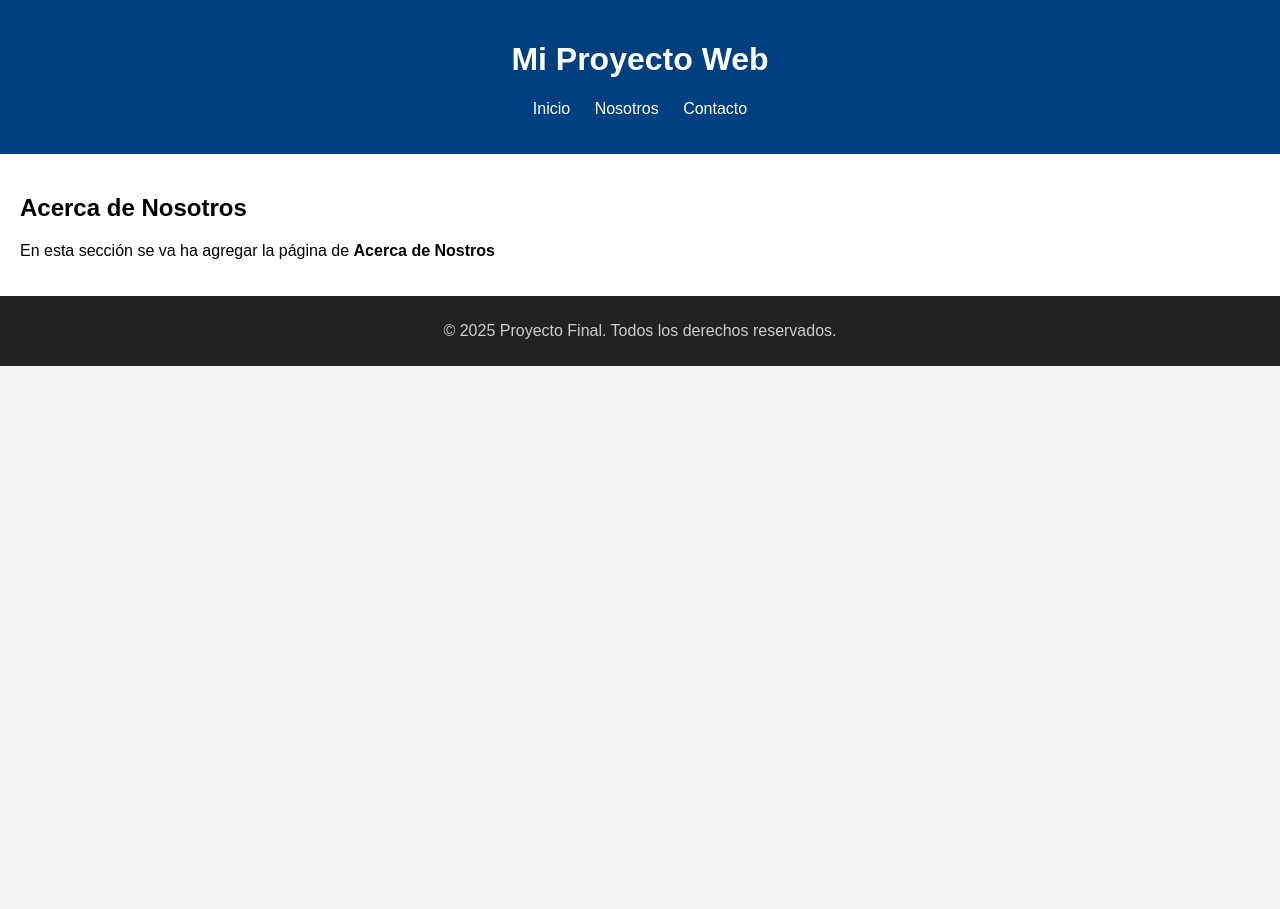
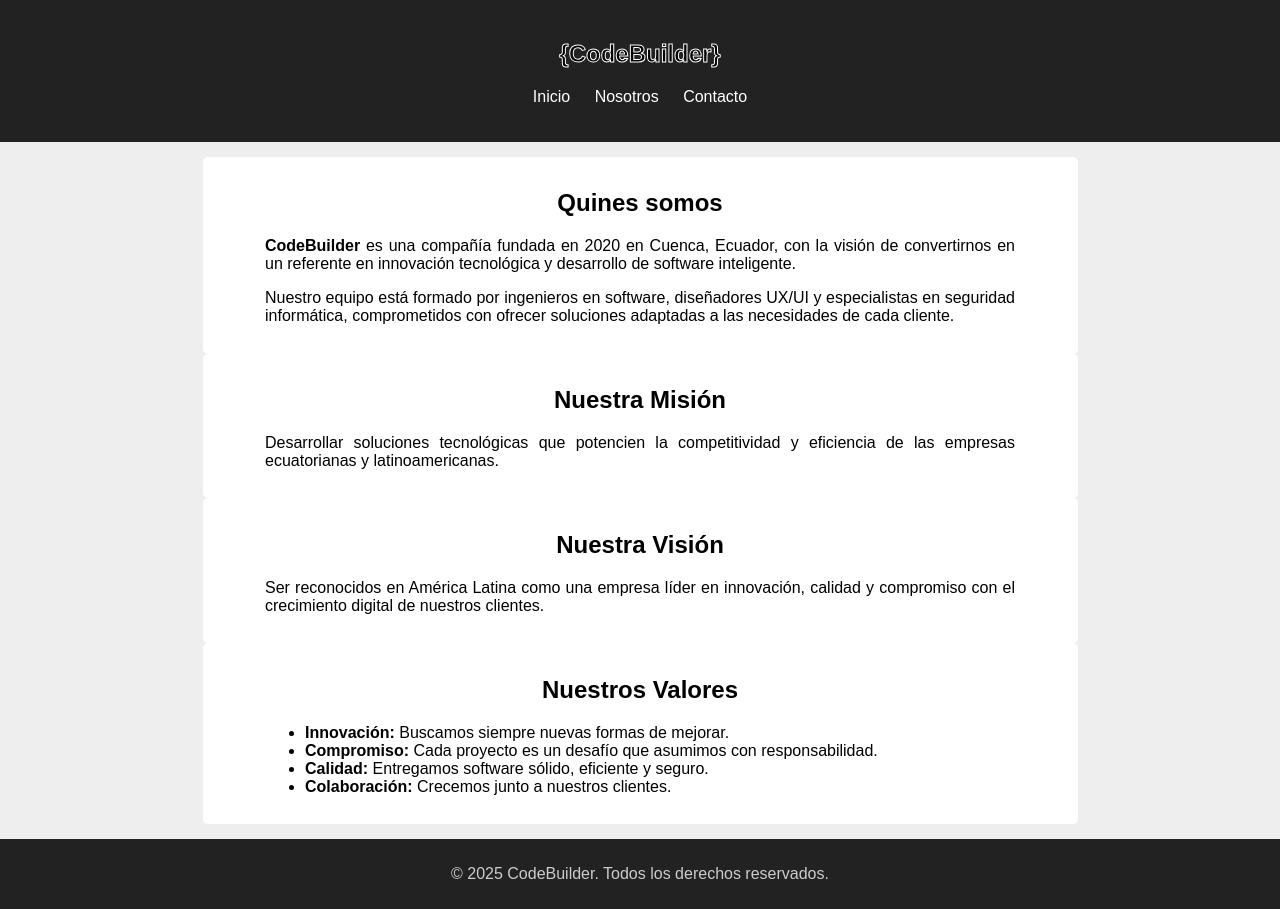
Before and after one commit to javier998/sitioweb, a plain HTML site: page nosotros.html in a window 1280 px wide. Before the commit the page ends 800 px from the top, so only its background shows below. Drawn offline with Linux system fonts and the light colour scheme.

Commit message:
Se agrega información al sitio web

```diff
--- a/css/style.css
+++ b/css/style.css
@@ -5,8 +5,8 @@ body {
     background-color: #f5f5f5;
 }
 
-header {
-    background-color: #004080;
+nav {
+    background-color: #222;
     color: white;
     padding: 20px;
     text-align: center;
@@ -28,7 +28,7 @@ nav a {
 }
 
 main {
-    padding: 20px;
+
     background-color: white;
 }
 
@@ -38,3 +38,34 @@ footer {
     text-align: center;
     padding: 10px;
 }
+
+.text-center{
+    text-align: center;
+}
+
+.container{
+    text-align: center;
+    background-color: rgb(238, 238, 238);
+    padding: 15px;
+    justify-content: center;
+    display: flex;
+    flex-direction: column;
+    align-items: center;
+}
+
+.titulo{
+    color: black;
+    -webkit-text-stroke: 1px white;
+}
+
+.bienvenido{
+    align-content: center;
+    padding-left: 5%;
+    padding-right: 5%;
+    padding-top: 1%;
+    padding-bottom: 1%;
+    text-align: justify;
+    background-color: rgb(255, 255, 255);
+    width: 60%;
+    border-radius: 5px;
+}
--- a/nosotros.html
+++ b/nosotros.html
@@ -1,29 +1,60 @@
 <html lang="es">
+
 <head>
     <meta charset="UTF-8">
     <meta name="viewport" content="width=device-width, initial-scale=1.0">
-    <title>Nosotros - Sitio Web</title>
+    <title>Nosotros - CodeBuilder</title>
     <link rel="stylesheet" href="css/style.css">
 </head>
+
 <body>
     <header>
-        <h1>Mi Proyecto Web</h1>
         <nav>
+            <div>
+                <h1 class="titulo">{CodeBuilder}</h1>
+            </div>
+            <div>
                 <ul>
                     <li><a href="index.html">Inicio</a></li>
                     <li><a href="nosotros.html">Nosotros</a></li>
                     <li><a href="contacto.html">Contacto</a></li>
                 </ul>
+            </div>
         </nav>
     </header>
     <main>
-        <section>
-            <h2>Acerca de Nosotros</h2>
-            <p>En esta sección se va ha agregar la página de <strong>Acerca de Nostros</strong></p>
+        <section class="container">
+            <div class="bienvenido">
+                <h2 class="text-center">Quines somos</h2>
+                <p><strong>CodeBuilder</strong> es una compañía fundada en 2020 en Cuenca, Ecuador, con la visión de
+                    convertirnos en un referente en innovación tecnológica y desarrollo de software inteligente.</p>
+                <p>Nuestro equipo está formado por ingenieros en software, diseñadores UX/UI y especialistas en
+                    seguridad informática, comprometidos con ofrecer soluciones adaptadas a las necesidades de cada
+                    cliente.</p>
+            </div>
+
+            <div class="bienvenido">
+                <h2 class="text-center">Nuestra Misión</h2>
+                <p>Desarrollar soluciones tecnológicas que potencien la competitividad y eficiencia de las empresas ecuatorianas y latinoamericanas.</p>
+            </div>
+            <div class="bienvenido">
+                <h2 class="text-center">Nuestra Visión</h2>
+                <p>Ser reconocidos en América Latina como una empresa líder en innovación, calidad y compromiso con el crecimiento digital de nuestros clientes.</p>
+            </div>
+            <div class="bienvenido">
+                <h2 class="text-center">Nuestros Valores</h2>
+                <ul>
+                    <li><strong>Innovación:</strong> Buscamos siempre nuevas formas de mejorar.</li>
+                    <li><strong>Compromiso:</strong> Cada proyecto es un desafío que asumimos con responsabilidad.</li>
+                    <li><strong>Calidad:</strong> Entregamos software sólido, eficiente y seguro.</li>
+                    <li><strong>Colaboración:</strong> Crecemos junto a nuestros clientes.</li>
+                </ul>
+            </div>
         </section>
     </main>
     <footer>
-        <p>© 2025 Proyecto Final. Todos los derechos reservados.</p>
+        <p>© 2025 CodeBuilder. Todos los derechos reservados.</p>
     </footer>
 </body>
+
 </html>
```
Also changed, not shown: contacto.html (+26 -6 lines), index.html (+26 -13 lines), recursos/imagenes/recurso1.jpeg (added), recursos/imagenes/recursos.JPG (added). Lines whose indentation alone changed are shown as unchanged.
